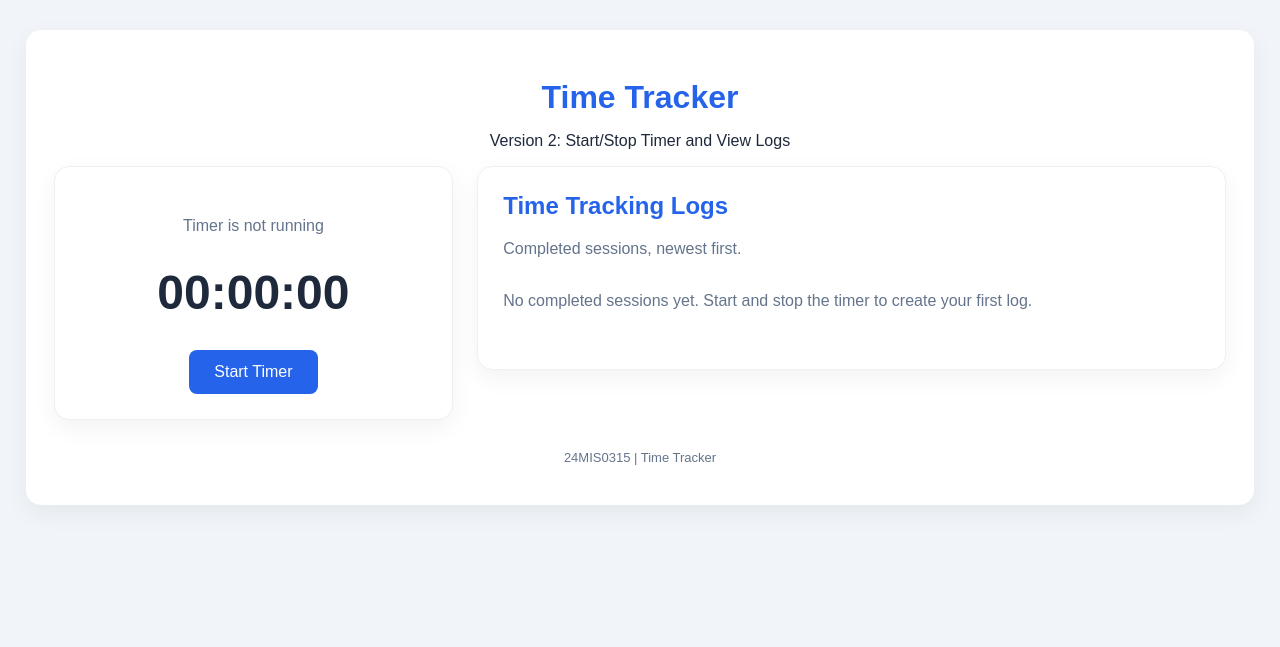
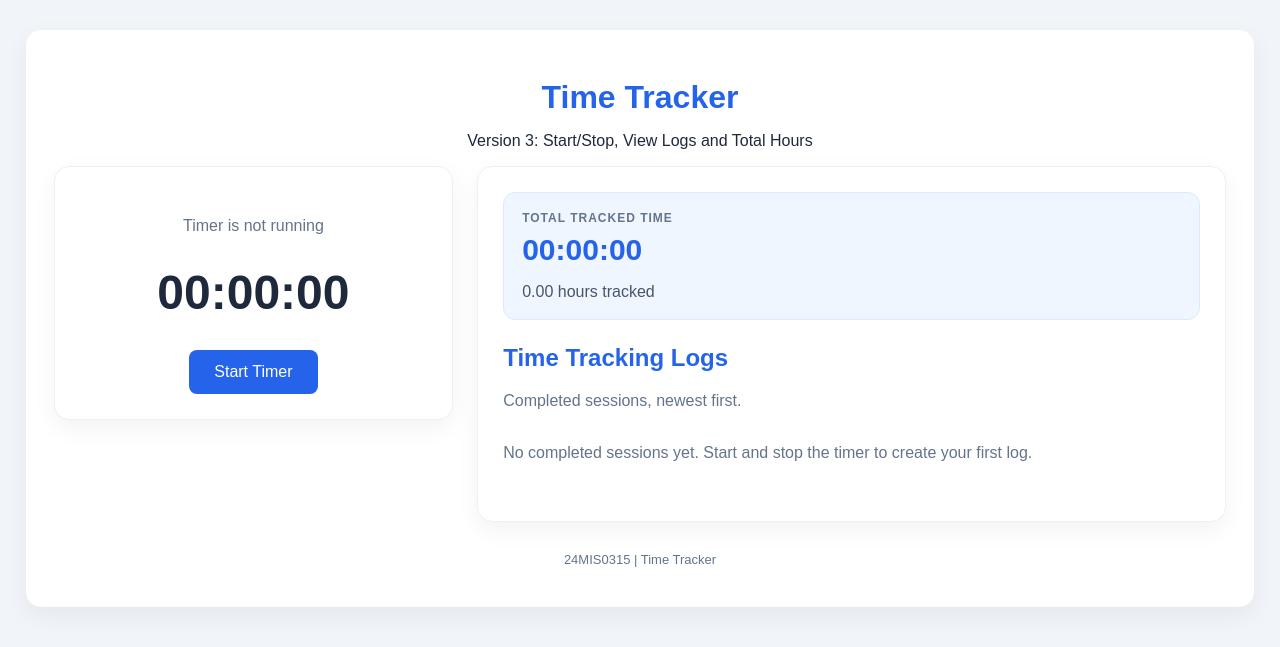
Before and after one commit to Prethish16/time_tracker, a Flask app: page / in a window 1280 px wide. Shown: the top 647 px of the page. Run offline with Flask 3, Linux system fonts and the light colour scheme; data that the repository does not hold is empty.

Commit message:
Add total tracked hours feature for v3

```diff
--- a/app.py
+++ b/app.py
@@ -69,6 +69,16 @@ def get_completed_sessions():
 
     return sessions
 
+def get_total_tracked_seconds():
+    with closing(sqlite3.connect(DB_PATH)) as connection:
+        row = connection.execute("""
+            SELECT COALESCE(SUM(duration_seconds), 0)
+            FROM sessions
+            WHERE end_time IS NOT NULL
+        """).fetchone()
+
+    return int(row[0] or 0)
+
 
 @app.route("/")
 def index():
@@ -88,15 +98,26 @@ def index():
             "stopped_duration", default=0, type=int
         )
 
-    # Version 2: retrieve completed session logs
     sessions = get_completed_sessions()
+
+    total_tracked_seconds = get_total_tracked_seconds()
+    total_hours = total_tracked_seconds / 3600
+
+    total_duration = (
+        f"{total_tracked_seconds // 3600:02d}:"
+        f"{(total_tracked_seconds % 3600) // 60:02d}:"
+        f"{total_tracked_seconds % 60:02d}"
+    )
 
     return render_template(
         "index.html",
         active_session=active_session,
         elapsed_seconds=elapsed_seconds,
-        sessions=sessions
+        sessions=sessions,
+        total_hours=total_hours,
+        total_duration=total_duration
     )
+
 
 
 @app.post("/start")
--- a/static/style.css
+++ b/static/style.css
@@ -162,3 +162,31 @@ footer {
         gap: 18px;
     }
 }
+
+
+.total-summary {
+    background: #eff6ff;
+    border: 1px solid #dbeafe;
+    border-radius: 12px;
+    padding: 18px;
+    margin-bottom: 24px;
+}
+
+.total-summary .summary-label {
+    color: #64748b;
+    font-size: 12px;
+    font-weight: bold;
+    letter-spacing: 1px;
+    margin: 0 0 8px;
+}
+
+.total-summary h2 {
+    color: #2563eb;
+    font-size: 30px;
+    margin: 0 0 8px;
+}
+
+.total-summary p:last-child {
+    color: #475569;
+    margin-bottom: 0;
+}
--- a/templates/index.html
+++ b/templates/index.html
@@ -4,18 +4,21 @@
 <head>
     <meta charset="UTF-8">
     <meta name="viewport" content="width=device-width, initial-scale=1.0">
-    <title>Time Tracker - Version 2</title>
+    <title>Time Tracker - Version 3</title>
+
     <link rel="stylesheet"
           href="{{ url_for('static', filename='style.css') }}">
+
     <script src="{{ url_for('static', filename='app.js') }}" defer></script>
 </head>
 <body>
     <main class="container">
         <h1>Time Tracker</h1>
-        <p>Version 2: Start/Stop Timer and View Logs</p>
+        <p>Version 3: Start/Stop, View Logs and Total Hours</p>
 
         <div class="dashboard-grid">
 
+            <!-- Timer panel -->
             <section class="timer-card">
                 {% if active_session %}
                     <p class="status running">Timer is running</p>
@@ -53,7 +56,15 @@
                 {% endwith %}
             </section>
 
+            <!-- Total hours and logs panel -->
             <section class="logs-card">
+
+                <div class="total-summary">
+                    <p class="summary-label">TOTAL TRACKED TIME</p>
+                    <h2>{{ total_duration }}</h2>
+                    <p>{{ "%.2f"|format(total_hours) }} hours tracked</p>
+                </div>
+
                 <h2>Time Tracking Logs</h2>
                 <p>Completed sessions, newest first.</p>
 
@@ -68,6 +79,7 @@
                                     <th>Duration</th>
                                 </tr>
                             </thead>
+
                             <tbody>
                                 {% for session in sessions %}
                                     <tr>
@@ -86,8 +98,8 @@
                         to create your first log.
                     </p>
                 {% endif %}
+
             </section>
-
         </div>
 
         <footer>24MIS0315 | Time Tracker</footer>
```
Also changed, not shown: tests/test_app.py (+25 -0 lines).
